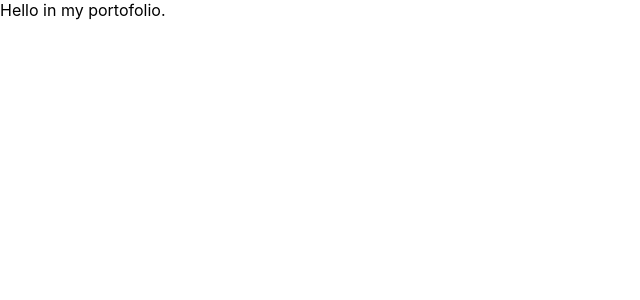
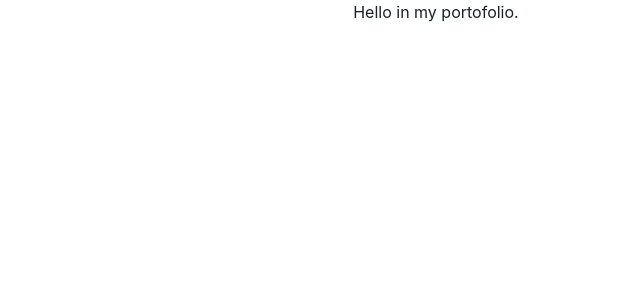
Before and after one commit to Syed25794/Syed25794.github.io, a React (Create React App) app: page / in a window 1280 px wide. Shown: the top 300 px of the page, without its empty margins (0-640 px from the left). Built offline with nearby package versions, Linux system fonts and the light colour scheme.

Commit message:
added chakra ui

```diff
--- a/package.json
+++ b/package.json
@@ -1,12 +1,16 @@
 {
-  "homepage":"https://syed25794.github.io",
+  "homepage": "https://syed25794.github.io",
   "name": "portfolio",
   "version": "0.1.0",
   "private": true,
   "dependencies": {
+    "@chakra-ui/react": "^2.3.6",
+    "@emotion/react": "^11.10.4",
+    "@emotion/styled": "^11.10.4",
     "@testing-library/jest-dom": "^5.16.5",
     "@testing-library/react": "^13.4.0",
     "@testing-library/user-event": "^13.5.0",
+    "framer-motion": "^7.6.1",
     "react": "^18.2.0",
     "react-dom": "^18.2.0",
     "react-scripts": "5.0.1",
--- a/src/App.js
+++ b/src/App.js
@@ -1,9 +1,10 @@
+import {Container} from '@chakra-ui/react'
 
 function App() {
   return (
-    <div>
+    <Container>
       Hello in my portofolio.
-    </div>
+    </Container>
   );
 }
 
--- a/src/index.js
+++ b/src/index.js
@@ -1,13 +1,16 @@
-import React from 'react';
-import ReactDOM from 'react-dom/client';
-import './index.css';
-import App from './App';
-import reportWebVitals from './reportWebVitals';
+import React from "react";
+import ReactDOM from "react-dom/client";
+import "./index.css";
+import App from "./App";
+import reportWebVitals from "./reportWebVitals";
+import {ChakraProvider} from '@chakra-ui/react'
 
-const root = ReactDOM.createRoot(document.getElementById('root'));
+const root = ReactDOM.createRoot(document.getElementById("root"));
 root.render(
   <React.StrictMode>
-    <App />
+    <ChakraProvider>
+      <App />
+    </ChakraProvider>
   </React.StrictMode>
 );
 
```
Also changed, not shown: src/Components/About.jsx (added), src/Components/Contact.jsx (added), src/Components/Navbar.jsx (added), src/Components/Projects.jsx (added), src/Components/Resume.jsx (added), src/Components/Skills.jsx (added), 1 other file (tests, documents, lock files or other folders).
